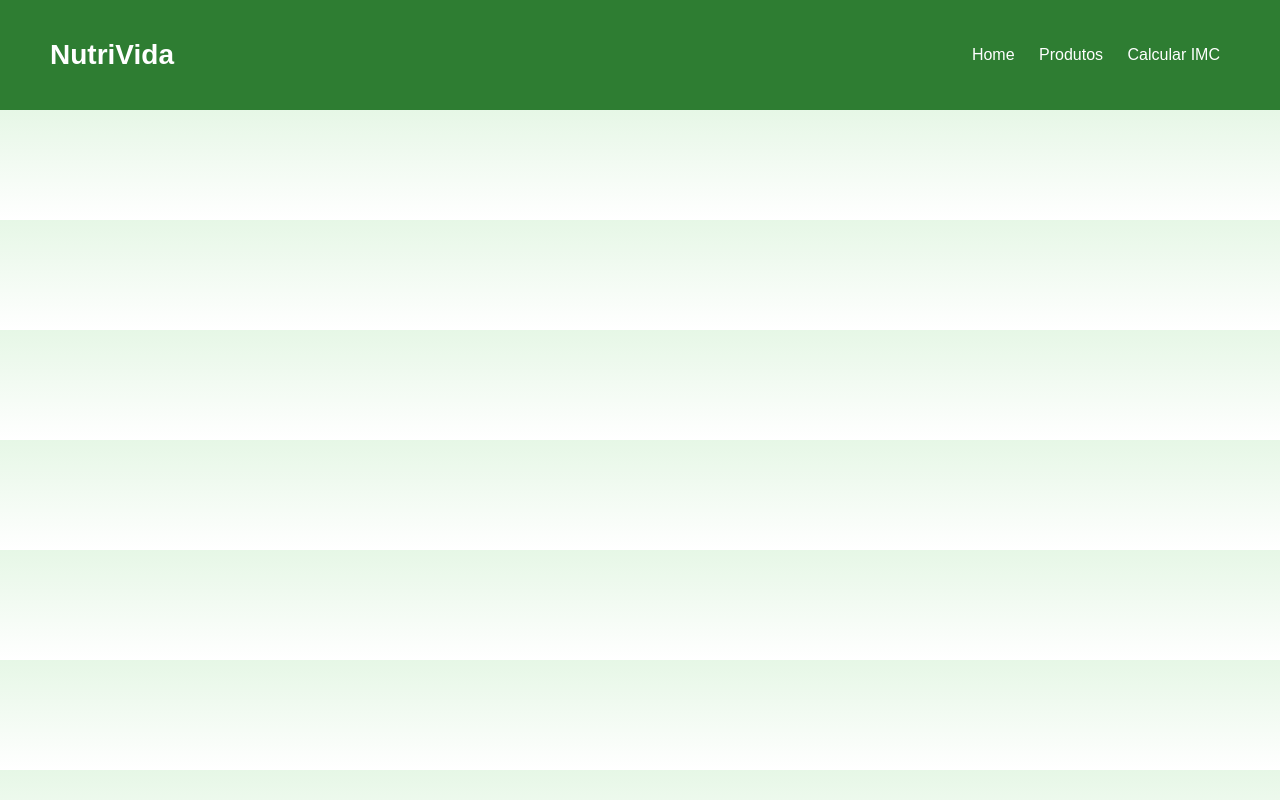
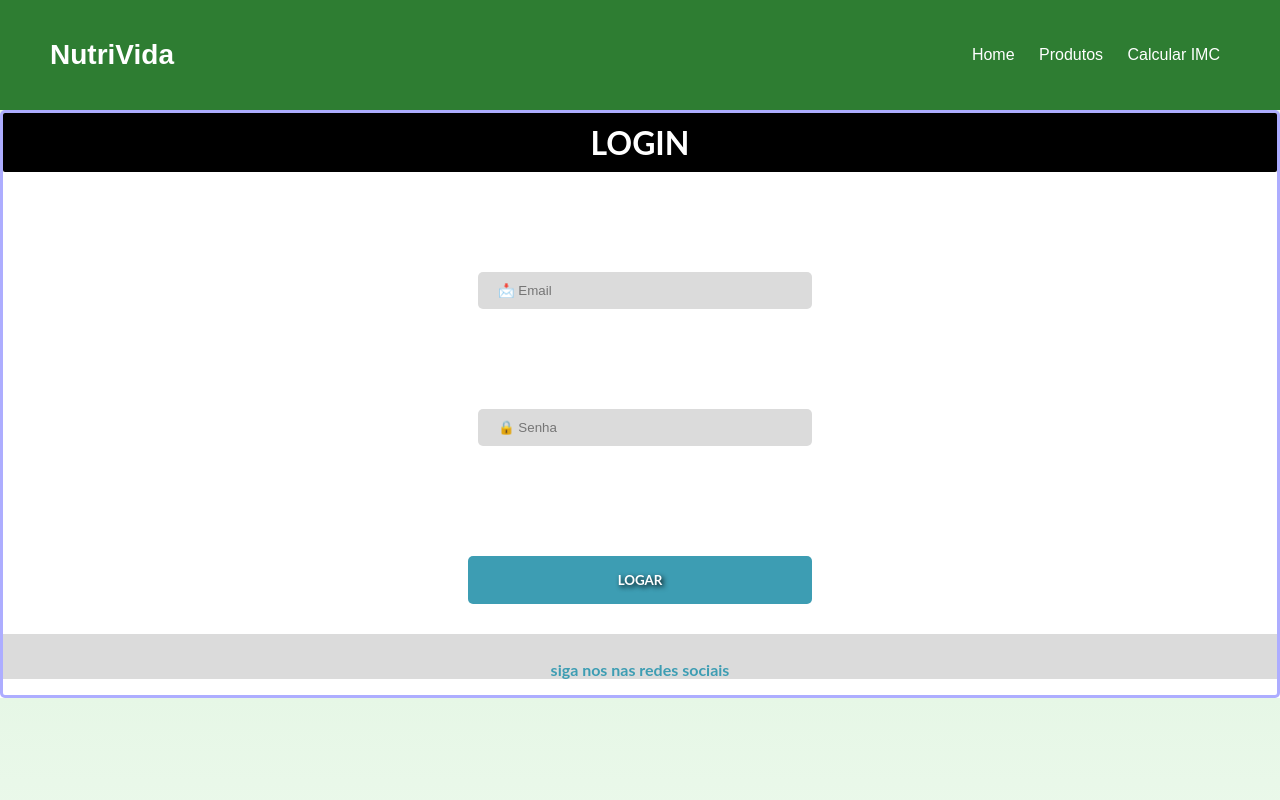
Before and after one commit to paulinhouy/projeto-faculdade, a plain HTML site: page login.html in a window 1280 px wide. Drawn offline with Linux system fonts and the light colour scheme.

Commit message:
aba-login

```diff
--- a/login.css
+++ b/login.css
@@ -52,3 +52,97 @@
   gap: 20px;
   padding: 0 20px;
 }
+@import url('https://fonts.googleapis.com/css2?family=Archivo+Black&family=Lato:ital,wght@0,100;0,300;0,400;0,700;0,900;1,100;1,300;1,400;1,700;1,900&display=swap');
+body{
+    background-color: rgb(214, 213, 213)
+}
+div{
+    display: inline-block;
+    display: block;
+    margin: 100px;
+    background-color: white;
+    font-size: 16px;
+}
+body{
+
+}
+div > h1{
+    text-align: center;
+    font-family: 'Lato';
+    color: white;
+    background-color: black;
+    margin-top: 0px;
+    border-radius: 2px;
+    padding-bottom: 10px;
+    padding-top: 10px;
+}
+form{
+    text-align: center;
+
+}
+#principal{
+    margin: 0;
+    border-style: solid;
+    border-color: rgba(0, 0, 255, 0.323);
+    border-radius: 5px;
+}
+label{
+    padding-right: 10px;
+}
+#botao{
+    margin: 10px;
+    margin-bottom: 30px;
+    padding-left: 150px;
+    padding-right:150px;
+    padding-bottom: 16px;
+    padding-top: 16px;
+    background-color: #3D9DB3;
+    border-style: none;
+    font-family: 'Lato';
+    font-weight: Bolder;
+    color: white;
+    text-shadow: 2px 2px 5px black;
+    border-radius: 5px;
+    cursor: pointer;
+}
+#senha{
+    padding-left: 20px;
+    padding-right:137px;
+    padding-bottom: 11px;
+    padding-top: 11px;
+    border-radius: 5px;
+    background-color: #DBDBDB;
+    border-style: none;
+}
+#nome{
+    padding-left: 20px;
+    padding-right:137px;
+    padding-bottom: 11px;
+    padding-top: 11px;
+    border-radius: 5px;
+    background-color: #DBDBDB;
+    border-style: none;
+}
+div > p{
+    text-align: center;
+}
+img{
+    display: inline-block;
+    padding-left: 5px;
+}
+#imagens{
+    display: flex;
+    justify-content: center;
+    align-items: center;
+    margin: 0px;
+    background-color: #DBDBDB;
+    padding-bottom: 10px;
+}
+#partebaixo{
+    background-color: #DBDBDB;
+    margin: 0px;
+    padding-top: 10px;
+    font-family: 'Lato';
+    color: #3D9DB3;
+    font-weight: bolder;
+}
--- a/login.html
+++ b/login.html
@@ -5,6 +5,7 @@
     <meta name="viewport" content="width=device-width, initial-scale=1.0">
     <title>Document</title>
     <link rel="stylesheet" href="login.css">
+    <link rel="shortcut icon" href="src/img/favicon_cachorro.ico" type="image/x-icon">
 </head>
 <body>
 
@@ -16,6 +17,39 @@
       <a href="imc.html">Calcular IMC</a>
     </nav>
   </header>
+   <div id="principal">
+        <h1>LOGIN</h1>
+        <form action="pagina2.html" onsubmit=" return verificar()">
+            <div>
+            <label for="nome"></label>
+            <input type="text" id="nome" placeholder="📩 Email">
+            </div>
+            <div>
+            <label for="senha"></label>
+            <input type="password" id="senha" placeholder="🔒 Senha">
+            </div>
+            <input type="submit" id="botao" value="LOGAR">
+            <script>
+                function verificar(){
+                    var pergunta1=document.getElementById('nome')
+                    var pergunta2=document.getElementById('senha')
+                    if (pergunta1.value.length ===0){
+                        window.alert('Campo email invalido')
+                        return false
+                    }
+                    else if(pergunta2.value.length ===0){
+                        window.alert('Insira sua senha')
+                        return false
+                    }
+                return true
+                }
+            </script>
+        </form>
+        <div id="partebaixo">
+            <p>siga nos nas redes sociais</p>
+
+        </div>
+    </div>
 
 </body>
 </html>
```
Also changed, not shown: imc.html (+1 -1 lines).
